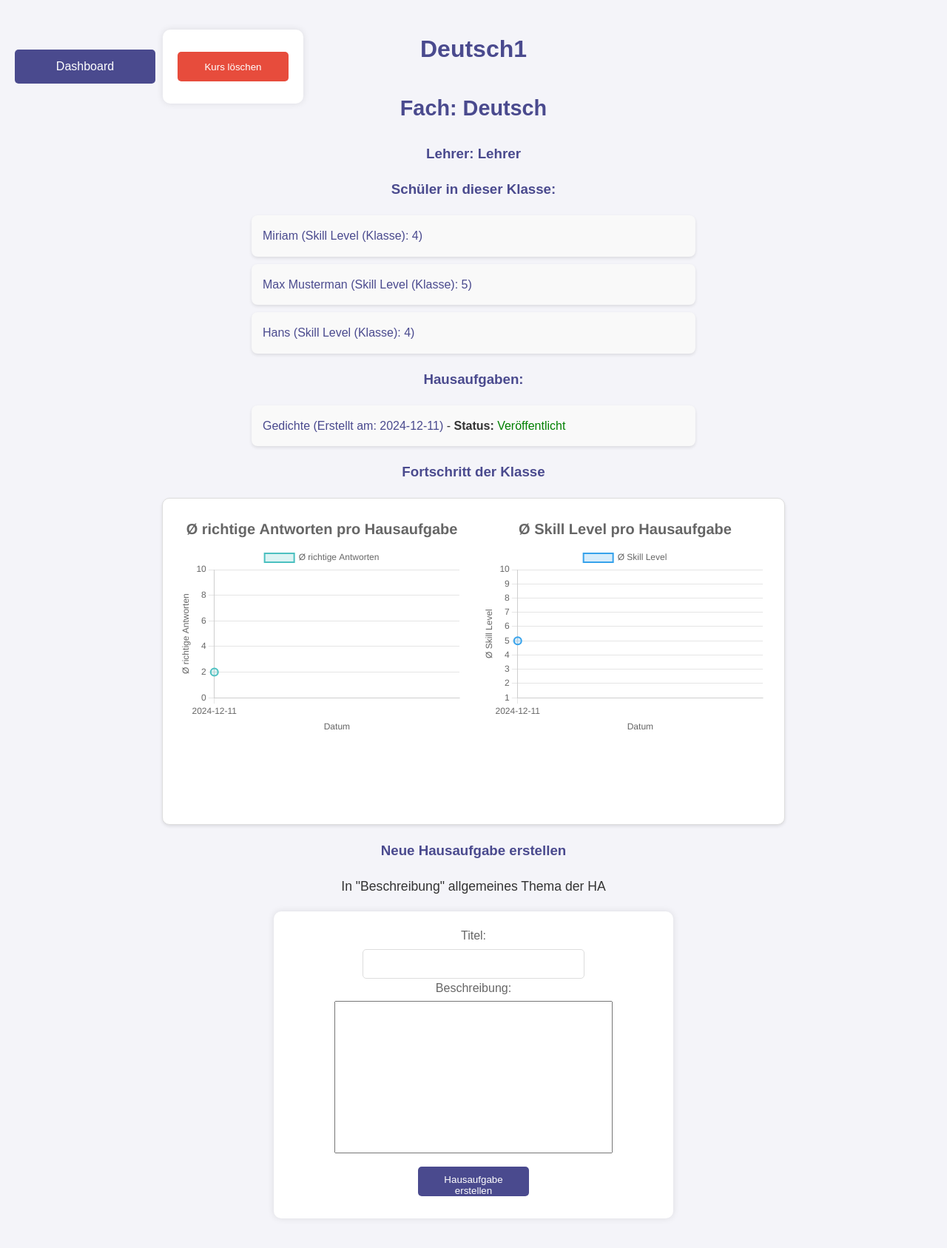
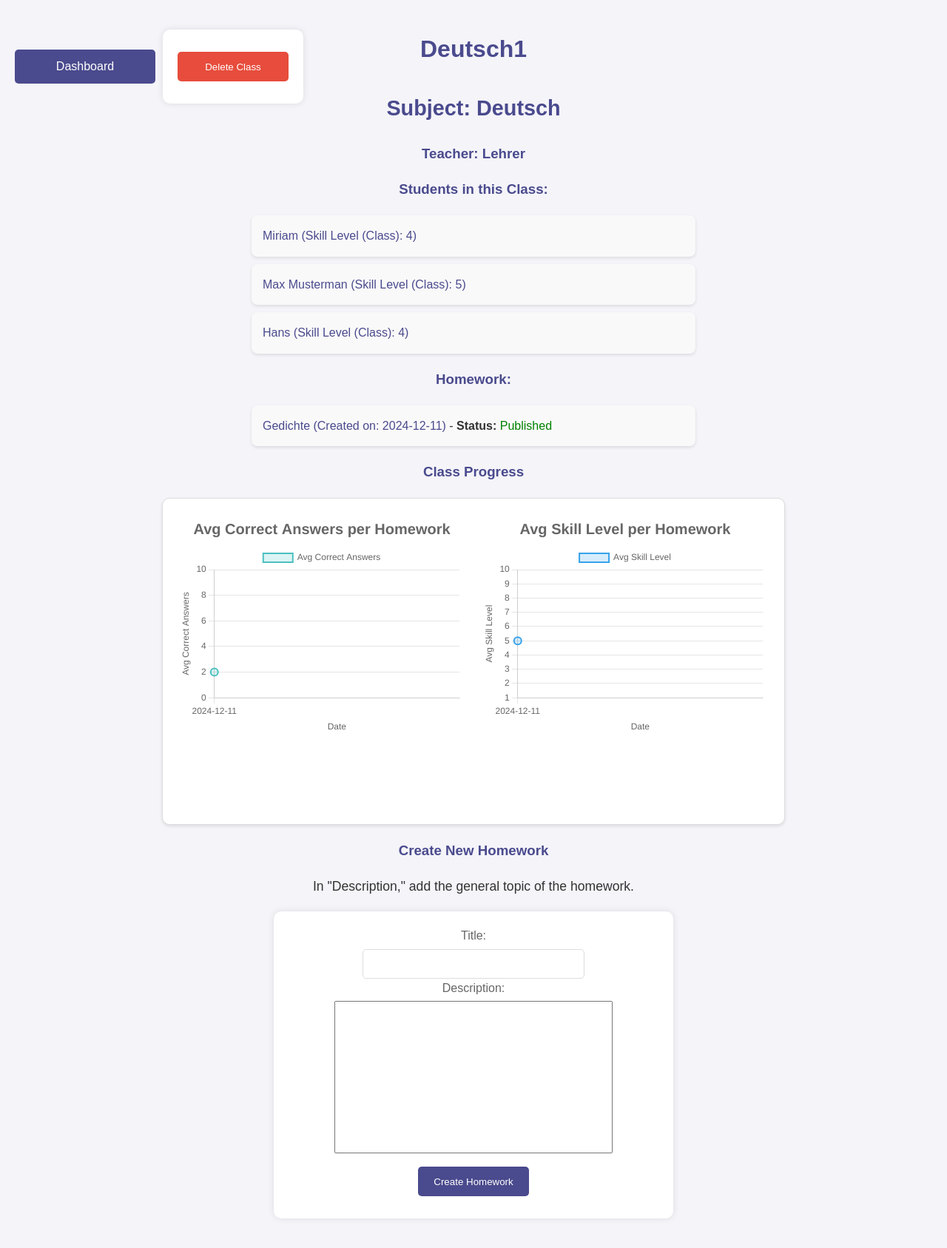
Before and after one commit to rkamp2003/AHG, a Flask app: page /class_details_teacher/2/1 in a window 1280 px wide. Shown: the whole page at 74% size. Run offline with Flask 3, Linux system fonts and the light colour scheme; data comes from the database, SQL or seed files in the repository; both versions use the stored data as it was after the commit.

Commit message:
on english

```diff
--- a/ahg/app.py
+++ b/ahg/app.py
@@ -603,20 +603,20 @@ def create_homework():
 
     # Generiere Hausaufgaben mit ChatGPT
     prompt = f"""
-    Erstelle Hausaufgabe für das Fach {class_info['subject']} in der Jahrgangsstufe {class_info['grade_level']}:
-    Zur Referenz: Schüler haben ein Skill_level zwischen 1 und 10, wobei 10 das beste/schwierigste ist.
+    Create homework for the subject {class_info['subject']} in the grade {class_info['grade_level']}:
+    For reference, students have a skill_level between 1 and 10, with 10 being the best/most difficult.
 
-    Hausaufgabenbeschreibung: {description}
+    Homework description: {description}
 
-    Orientiert an Blooms Taxonomy sollen die Fragen in die Aufgabentypen Remembering Understanding Applying Analyzing Evaluating Creating aufgeteilt werden.
-    1. Schwierigkeitsgrad (skill_level 1) 3 * Remembering, 3 * Understanding, 3 * Applying, 1 * Analyzing
-    2. Schwierigkeitsgrad (skill_level 4) 2 * Remembering, 3 * Understanding, 3 * Applying, 2 * Analyzing
-    3. Schwierigkeitsgrad (skill_level 8) 2 * Remembering, 2 * Understanding, 3 * Applying, 3 * Analyzing
-    Die Hausaufgabe sollte ausschließlich Multiple-Choice-Fragen enthalten.
-    Jede Frage sollte vier Antwortmöglichkeiten haben und die richtige Antwort sollte als Index (0-basiert) zurückgegeben werden.
+    Based on Bloom's Taxonomy, the questions should be divided into the task types Remembering Understanding Applying Analysing Evaluating Creating.
+    1st level of difficulty (skill_level 1) 3 * Remembering, 3 * Understanding, 3 * Applying, 1 * Analysing
+    2nd level of difficulty (skill_level 4) 2 * Remembering, 3 * Understanding, 3 * Applying, 2 * Analysing
+    3rd level of difficulty (skill_level 8) 2 * Remembering, 2 * Understanding, 3 * Applying, 3 * Analysing
+    The homework should only contain multiple-choice questions.
+    Each question should have four possible answers and the correct answer should be returned as an index (0-based).
 
-    Erstelle insgesamt 30 Fragen: 10 Fragen pro Schwierigkeitsgrad.
-    Bitte nur mit JSON-Inhalt antworten in dem folgenden Format:
+    Create a total of 30 questions: 10 questions per difficulty level.
+    Please answer only with JSON content in the following format:
     [
         {{"skill_level": 1, "questions": [
             {{"question": "...", "options": ["...", "...", "...", "..."], "answer": 0, "explanation": "...", "taxonomy": "..."}},
@@ -718,7 +718,7 @@ def view_homework_student(homework_id, student_id):
         '''
         SELECT CASE
                    WHEN HomeworkResults.date_submitted IS NOT NULL THEN 'Done'
-                   ELSE 'Offen'
+                   ELSE 'Open'
                END AS status
         FROM Homework
         LEFT JOIN HomeworkResults ON Homework.id = HomeworkResults.homework_id
@@ -873,7 +873,7 @@ def submit_homework():
         ).fetchone()['class_skill_level']
 
         # Neue Bewertung basierend auf der Leistung
-        if correct_count >= 7:
+        if correct_count > 7:
             class_skill_level = min(10, class_skill_level + 1)  # Erhöhen (max 10)
         elif correct_count < 4:
             class_skill_level = max(1, class_skill_level - 1)  # Senken (min 1)
@@ -927,7 +927,8 @@ def submit_homework():
 
         # Erfolgsmeldung mit neuem Skill Level
         return {
-            "message": "Ergebnisse erfolgreich gespeichert",
+            "message": "Results successfully saved",
+            "correct_count": correct_count,
             "class_skill_level": class_skill_level,
             "overall_skill_level": avg_class_skill
         }, 200
@@ -977,7 +978,7 @@ def edit_homework(homework_id, class_id, teacher_id):
         if 'publish' in request.form:
             if any(count != 10 for count in skill_count.values()):
                 conn.close()
-                return "Eine Hausaufgabe kann nur veröffentlicht werden, wenn sie genau 10 Fragen pro Schwierigkeitsgrad enthält.", 400
+                return "A homework assignment can only be published if it contains exactly 10 questions per level of difficulty.", 400
 
             # Status auf 'published' setzen
             conn.execute('UPDATE Homework SET status = ? WHERE id = ?', ('published', homework_id))
--- a/ahg/templates/class_details_teacher.html
+++ b/ahg/templates/class_details_teacher.html
@@ -1,53 +1,53 @@
 <!DOCTYPE html>
-<html lang="de">
+<html lang="en">
 <head>
     <meta charset="UTF-8">
-    <title>Klassendetails (Lehreransicht)</title>
+    <title>Class Details (Teacher View)</title>
     <link rel="stylesheet" href="{{ url_for('static', filename='styles.css') }}">
 </head>
 <body>
     <div class="top-buttons" style="display: flex; justify-content: space-between; align-items: center;">
         <a href="/teacher_dashboard" class="button">Dashboard</a>
-        <form action="/delete_class" method="post" onsubmit="return confirm('Möchten Sie diesen Kurs wirklich löschen? Alle zugehörigen Daten werden entfernt.')">
+        <form action="/delete_class" method="post" onsubmit="return confirm('Are you sure you want to delete this class? All associated data will be removed.')">
             <input type="hidden" name="class_id" value="{{ class_info['id'] }}">
             <input type="hidden" name="teacher_id" value="{{ teacher_id }}">
-            <button type="submit" class="submit-button danger">Kurs löschen</button>
+            <button type="submit" class="submit-button danger">Delete Class</button>
         </form>
     </div>
 
     <h1>{{ class_info['class_name'] }}</h1>
-    <h2>Fach: {{ class_info['subject'] }}</h2>
-    <h3>Lehrer: {{ class_info['teacher_name'] }}</h3>
+    <h2>Subject: {{ class_info['subject'] }}</h2>
+    <h3>Teacher: {{ class_info['teacher_name'] }}</h3>
 
-    <h3>Schüler in dieser Klasse:</h3>
+    <h3>Students in this Class:</h3>
     <ul class="student-list">
         {% for student in students %}
         <li>
             <a href="/student_details/{{ student['id'] }}/{{ class_info['id'] }}/{{ teacher_id }}">
-                {{ student['name'] }} (Skill Level (Klasse): {{ student['class_skill_level'] }})
+                {{ student['name'] }} (Skill Level (Class): {{ student['class_skill_level'] }})
             </a>
         </li>
-    {% endfor %}
+        {% endfor %}
     </ul>
 
-    <h3>Hausaufgaben:</h3>
+    <h3>Homework:</h3>
     <ul class="class-list">
         {% for homework in homework_list %}
             <li>
                 <a href="{{ url_for('view_homework_teacher', homework_id=homework['id'], class_id=class_info['id'], teacher_id=teacher_id) }}">
-                    {{ homework['title'] }} (Erstellt am: {{ homework['date_created'] }})
+                    {{ homework['title'] }} (Created on: {{ homework['date_created'] }})
                 </a>
                 - <strong>Status:</strong>
                 {% if homework['status'] == 'published' %}
-                    <span style="color: green;">Veröffentlicht</span>
+                    <span style="color: green;">Published</span>
                 {% else %}
-                    <span style="color: orange;">Entwurf</span>
+                    <span style="color: orange;">Draft</span>
                 {% endif %}
             </li>
         {% endfor %}
     </ul>
 
-    <h3>Fortschritt der Klasse</h3>
+    <h3>Class Progress</h3>
     <div class="chart-container" style="display: flex; gap: 20px; justify-content: center;">
         <div style="flex: 1; max-width: 50%; height: 300px;">
             <canvas id="classProgressChart"></canvas>
@@ -57,38 +57,28 @@
         </div>
     </div>
 
-
     <script src="https://cdn.jsdelivr.net/npm/chart.js"></script>
 
-
-    <!-- Formular für neue Hausaufgabe -->
-    <h3>Neue Hausaufgabe erstellen</h3>
-    <p>In "Beschreibung" allgemeines Thema der HA</p>
+    <!-- Form for New Homework -->
+    <h3>Create New Homework</h3>
+    <p>In "Description," add the general topic of the homework.</p>
     <form action="/create_homework" method="post">
         <input type="hidden" name="class_id" value="{{ class_info['id'] }}">
         <input type="hidden" name="teacher_id" value="{{ teacher_id }}">
-        <label for="title">Titel:</label>
+        <label for="title">Title:</label>
         <input type="text" id="title" name="title" required>
-        <label for="description">Beschreibung:</label>
+        <label for="description">Description:</label>
         <textarea id="description" name="description" required></textarea>
-        <button type="submit">Hausaufgabe erstellen</button>
+        <button type="submit">Create Homework</button>
     </form>
 
     <script>
-        console.log("Dates:", {{ dates | tojson }});
-        console.log("Titles:", {{ titles | tojson }});
-        console.log("Avg Correct Counts:", {{ avg_correct_counts | tojson }});
-        console.log("Avg Skill Levels:", {{ avg_skill_levels | tojson }});
-    </script>
-
-
-    <script>
-        // Durchschnitt richtige Antworten
+        // Average Correct Answers Chart
         const correctCtx = document.getElementById('classProgressChart').getContext('2d');
         const correctData = {
             labels: {{ dates | tojson }},
             datasets: [{
-                label: 'Ø richtige Antworten',
+                label: 'Avg Correct Answers',
                 data: {{ avg_correct_counts | tojson }},
                 borderColor: 'rgba(75, 192, 192, 1)',
                 backgroundColor: 'rgba(75, 192, 192, 0.2)',
@@ -109,43 +99,41 @@
                     legend: { position: 'top' },
                     title: {
                         display: true,
-                        text: 'Ø richtige Antworten pro Hausaufgabe',
+                        text: 'Avg Correct Answers per Homework',
                         font: { size: 20 }
                     },
                     tooltip: {
                         callbacks: {
                             title: function(tooltipItems) {
-                                // Zeigt den Titel der Hausaufgabe als Tooltip-Titel
                                 const index = tooltipItems[0].dataIndex;
-                                return {{ titles | tojson }}[index]; // Titel aus der Python-Vorlage
+                                return {{ titles | tojson }}[index];
                             },
                             label: function(tooltipItem) {
-                                return `Ø richtige Antworten: ${tooltipItem.raw}`; // Zeigt die Durchschnittswerte
+                                return `Avg Correct Answers: ${tooltipItem.raw}`;
                             }
                         }
                     }
                 },
                 scales: {
                     x: {
-                        title: { display: true, text: 'Datum' }
+                        title: { display: true, text: 'Date' }
                     },
                     y: {
                         min: 0,
                         max: 10,
                         stepSize: 1,
-                        title: { display: true, text: 'Ø richtige Antworten' }
+                        title: { display: true, text: 'Avg Correct Answers' }
                     }
                 }
             }
         };
         new Chart(correctCtx, correctConfig);
 
-
         const skillCtx = document.getElementById('classSkillChart').getContext('2d');
         const skillData = {
             labels: {{ dates | tojson }},
             datasets: [{
-                label: 'Ø Skill Level',
+                label: 'Avg Skill Level',
                 data: {{ avg_skill_levels | tojson }},
                 borderColor: 'rgba(54, 162, 235, 1)',
                 backgroundColor: 'rgba(54, 162, 235, 0.2)',
@@ -166,31 +154,30 @@
                     legend: { position: 'top' },
                     title: {
                         display: true,
-                        text: 'Ø Skill Level pro Hausaufgabe',
+                        text: 'Avg Skill Level per Homework',
                         font: { size: 20 }
                     },
                     tooltip: {
                         callbacks: {
                             title: function(tooltipItems) {
-                                // Zeigt den Titel der Hausaufgabe als Tooltip-Titel
                                 const index = tooltipItems[0].dataIndex;
-                                return {{ titles | tojson }}[index]; // Titel aus der Python-Vorlage
+                                return {{ titles | tojson }}[index];
                             },
                             label: function(tooltipItem) {
-                                return `Ø Skill Level: ${tooltipItem.raw}`; // Zeigt den Durchschnitt
+                                return `Avg Skill Level: ${tooltipItem.raw}`;
                             }
                         }
                     }
                 },
                 scales: {
                     x: {
-                        title: { display: true, text: 'Datum' }
+                        title: { display: true, text: 'Date' }
                     },
                     y: {
                         min: 1,
                         max: 10,
                         stepSize: 1,
-                        title: { display: true, text: 'Ø Skill Level' }
+                        title: { display: true, text: 'Avg Skill Level' }
                     }
                 }
             }
--- a/ahg/templates/index.html
+++ b/ahg/templates/index.html
@@ -82,7 +82,7 @@
         </div>
     </div>
     <script>
-        let currentRole = ''; // Variable zum Festhalten, ob Lehrer oder Schüler
+        let currentRole = '';
 
         function showTeacherOptions() {
             currentRole = 'teacher';
@@ -101,12 +101,11 @@
         }
 
         function zurueck() {
-            // Wird genutzt um wieder zur Startauswahl-Option zurückzukehren
             document.getElementById('user-type-selection').style.display = 'block';
             document.getElementById('teacher-options').style.display = 'none';
             document.getElementById('student-options').style.display = 'none';
             hideAllForms();
-            currentRole = ''; // Zurücksetzen der Rolle
+            currentRole = ''
         }
 
         function zurueckZuOptions() {
```
Also changed, not shown: ahg/templates/edit_homework.html (+13 -21 lines), ahg/templates/student_details.html (+24 -24 lines), ahg/templates/teacher_dashboard.html (+17 -14 lines), ahg/templates/view_homework_student.html (+20 -21 lines), ahg/templates/view_homework_teacher.html (+15 -15 lines), ahg/database.db.
